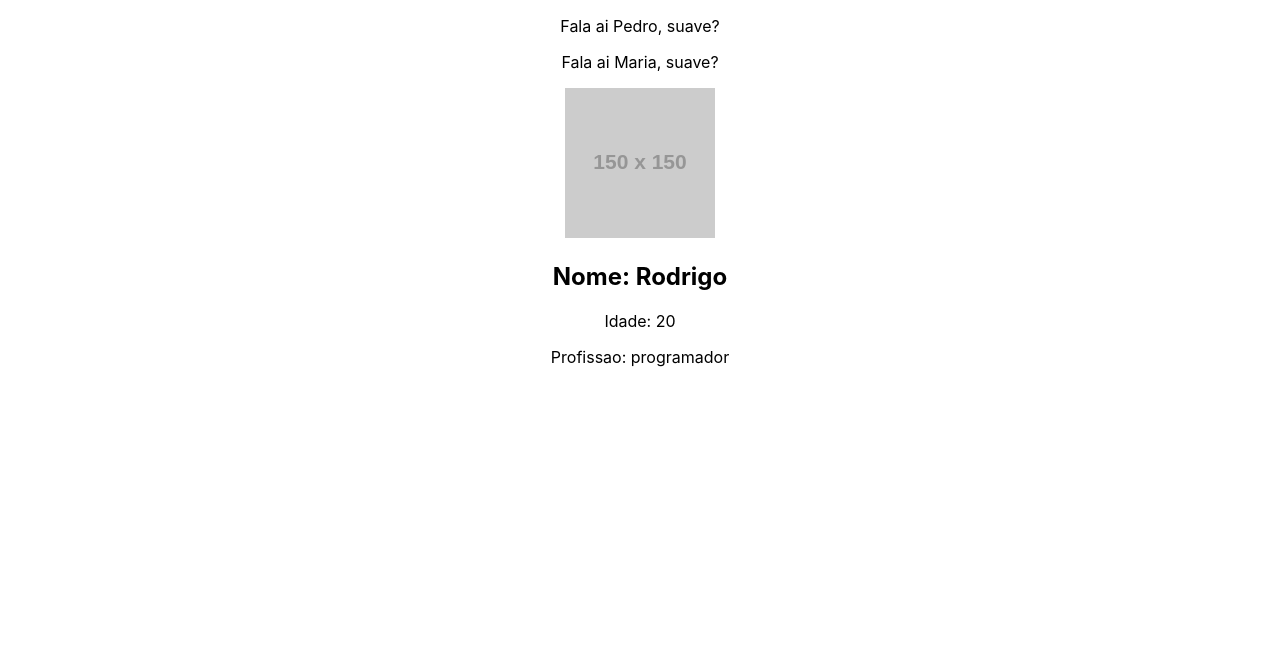
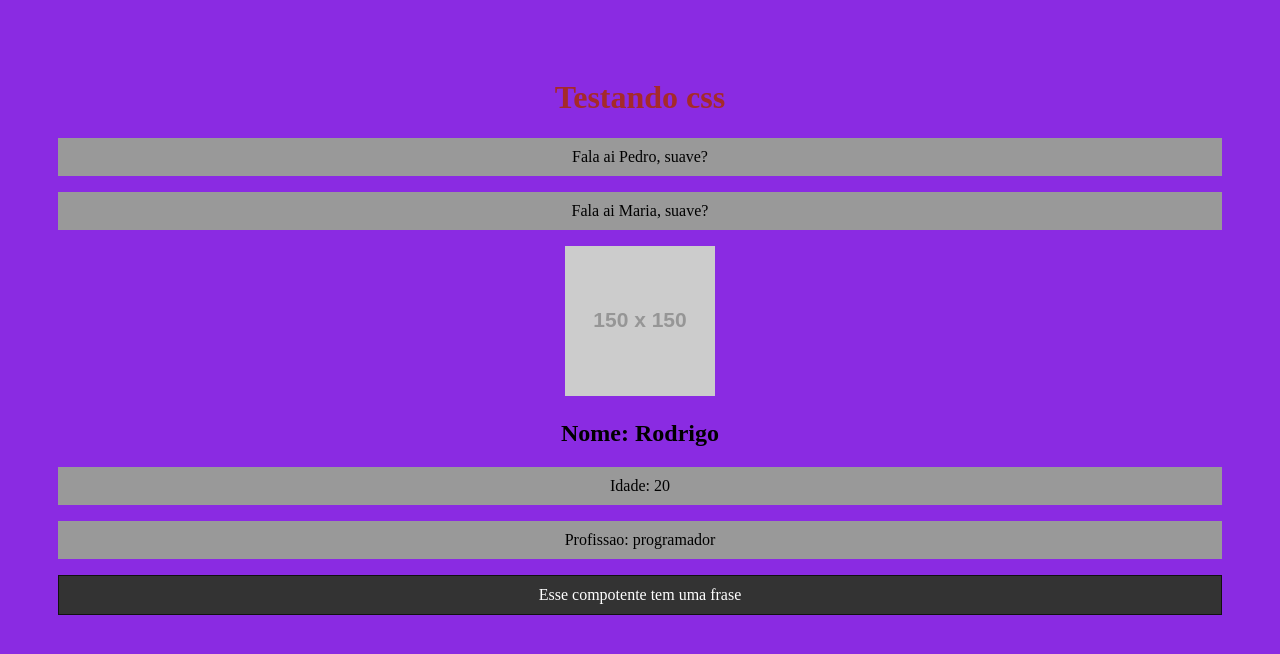
Before and after one commit to 1PedroCoelho/Projeto-React, a React (Create React App) app in the folder meu-projeto/: page / in a window 1280 px wide. Shown: the top 654 px of the page. Built offline with nearby package versions, Linux system fonts and the light colour scheme.

Commit message:
Aula 06 Css

```diff
--- a/meu-projeto/src/App.js
+++ b/meu-projeto/src/App.js
@@ -3,12 +3,13 @@
 import HelloWorld from './components/HelloWorld';
 import SayMyName from './components/SayMyName';
 import Pessoa from './components/Pessoa';
+import Frase from './components/Frase';
 
 function App() {
   const nome = "Maria"
   return (
     <div className="App">
-
+      <h1>Testando css</h1>
       <SayMyName nome="Pedro" />
       <SayMyName nome={nome} />
 
@@ -17,6 +18,7 @@
         idade="20"
         profissao="programador"
         foto="https://via.placeholder.com/150" />
+      <Frase/>
     </div>
   );
 }
--- a/meu-projeto/src/components/Frase.js
+++ b/meu-projeto/src/components/Frase.js
@@ -1,7 +1,8 @@
+import estilo from './Frase.module.css'
 function Frase() {
     return (
-        <div>
-            <p>Esse compotente tem uma frase</p>
+        <div className={estilo.fraseContainer}>
+            <p className={estilo.fraseContent}>Esse compotente tem uma frase</p>
         </div>
     )
 }
--- /dev/null
+++ b/meu-projeto/src/components/Frase.module.css
@@ -0,0 +1,11 @@
+.fraseContainer{
+    background-color: #333;
+    border: 1px solid #111;
+}
+.fraseContent
+{
+    color: #FFF;
+    background-color: #333;
+    margin: 0;
+
+}
--- a/meu-projeto/src/index.css
+++ b/meu-projeto/src/index.css
@@ -1,13 +1,11 @@
 body {
-  margin: 0;
-  font-family: -apple-system, BlinkMacSystemFont, 'Segoe UI', 'Roboto', 'Oxygen',
-    'Ubuntu', 'Cantarell', 'Fira Sans', 'Droid Sans', 'Helvetica Neue',
-    sans-serif;
-  -webkit-font-smoothing: antialiased;
-  -moz-osx-font-smoothing: grayscale;
+  padding: 50px;
+  background-color:blueviolet;
 }
-
-code {
-  font-family: source-code-pro, Menlo, Monaco, Consolas, 'Courier New',
-    monospace;
+h1{
+  color: brown;
 }
+p{
+  background-color: #999;
+  padding: 10px;
+}
```
